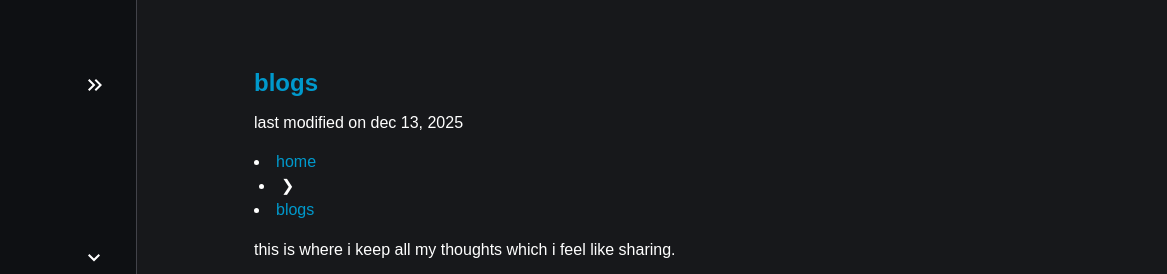
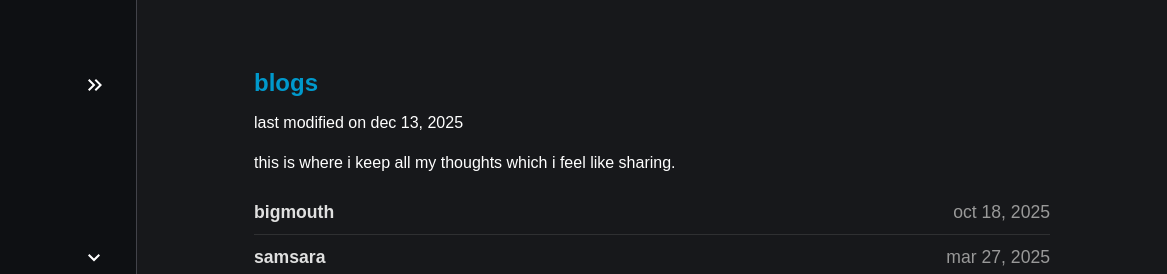
Before and after one commit to asethcore/asethcore.github.io, a plain HTML site: page blog.html in a window 1280 px wide. Shown: the top 274 px of the page, 113-1280 px from the left. Drawn offline with Linux system fonts and the light colour scheme; a script that the page names is missing.

Commit message:
Update blog.html

```diff
--- a/blog.html
+++ b/blog.html
@@ -137,17 +137,6 @@
       <div class="container">
         <h2 style="margin-bottom: 15px; color: #0099cc">blogs</h2>
         <p>last modified on dec 13, 2025</p>
-        <li>
-          <a style="text-decoration: none; color: #0099cc" href="index.html"
-            >home</a
-          >
-        </li>
-        <li style="margin: 0 5px">❯</li>
-        <li>
-          <a style="text-decoration: none; color: #0099cc" href="blog.html"
-            >blogs</a
-          >
-        </li>
         <p>this is where i keep all my thoughts which i feel like sharing.</p>
         <div class="list-container">
           <ul class="blog-list">
```
